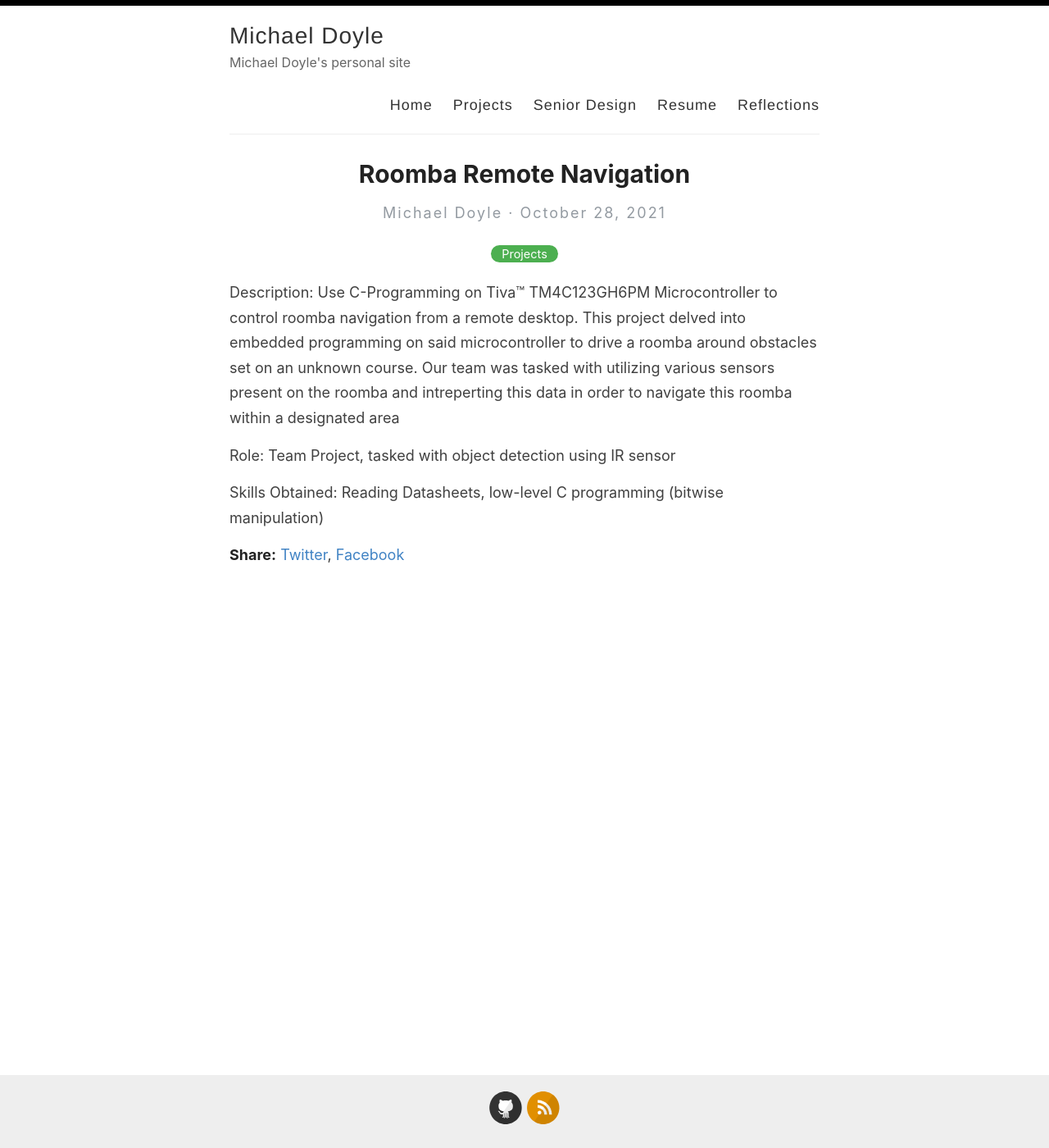
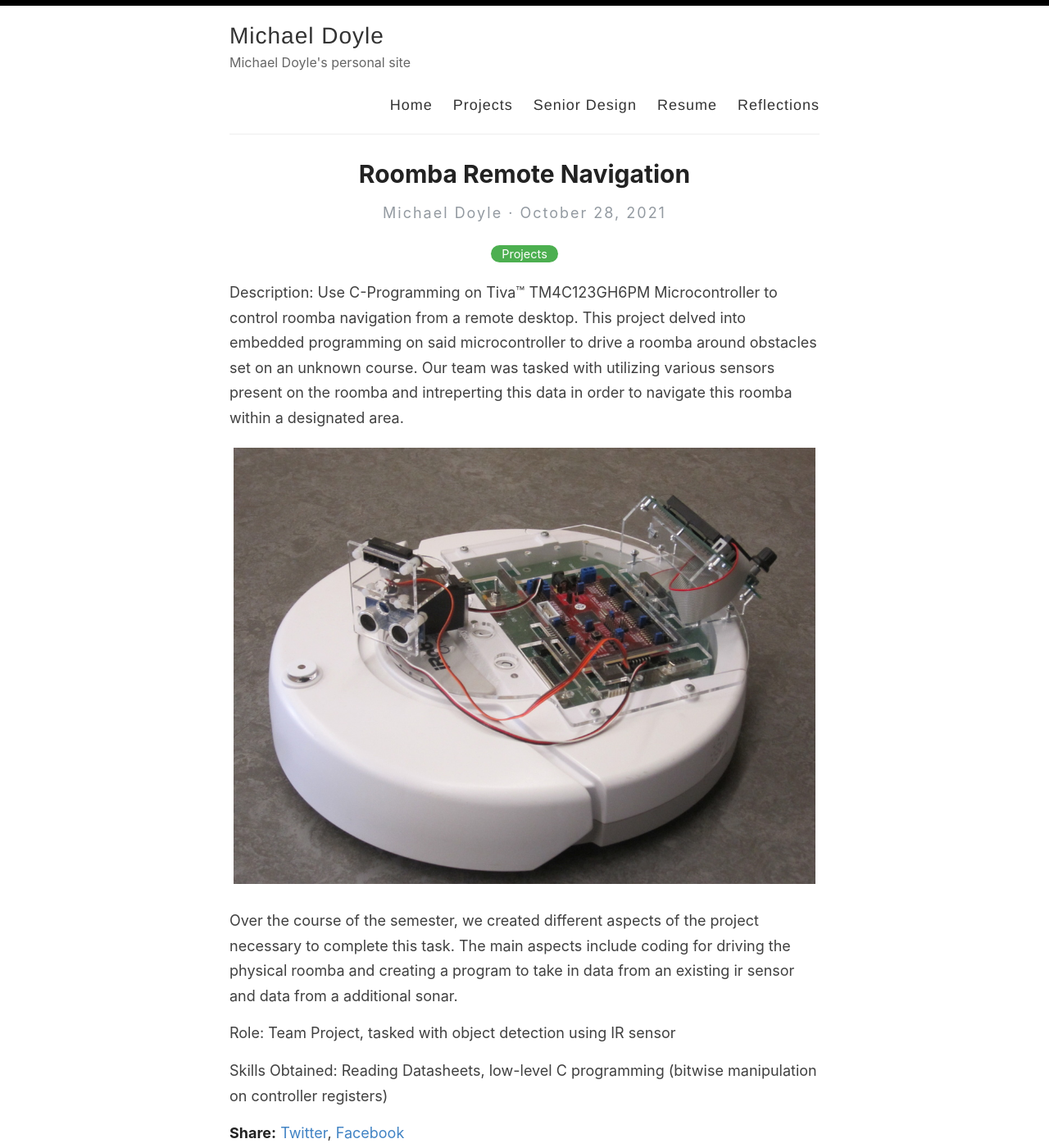
Before and after one commit to francidollars/francidollars.github.io, a Jekyll site: the page built from _posts/2021-10-28-roomba-remote-navigation.md, in a window 1280 px wide and 1400 px high. Shown: the whole window at 82% size. Built offline with Jekyll 4.4.1, drawn with Linux system fonts in a browser that asks for light colours.

Commit message:
Update 2021-10-28-roomba-remote-navigation.md

```diff
--- a/_posts/2021-10-28-roomba-remote-navigation.md
+++ b/_posts/2021-10-28-roomba-remote-navigation.md
@@ -5,11 +5,19 @@ categories: Projects
 ---
 
 Description:
-Use C-Programming on Tiva™ TM4C123GH6PM Microcontroller to control roomba navigation from a remote desktop. This project delved into embedded programming on said microcontroller to drive a roomba around obstacles set on an unknown course. Our team was tasked with utilizing various sensors present on the roomba and intreperting this data in order to navigate this roomba within a designated area
+Use C-Programming on Tiva™ TM4C123GH6PM Microcontroller to control roomba navigation from a remote desktop. This project delved into embedded programming on said microcontroller to drive a roomba around obstacles set on an unknown course. Our team was tasked with utilizing various sensors present on the roomba and intreperting this data in order to navigate this roomba within a designated area.
+
+<div style="display:flex;align-items:center;">
+  <div style="flex:50%;padding:5px;">
+    <img src="/images/cpre288_roomba.jpg" style="width:100%;">
+  </div>
+</div>
+
+Over the course of the semester, we created different aspects of the project necessary to complete this task. The main aspects include coding for driving the physical roomba and creating a program to take in data from an existing ir sensor and data from a additional sonar.
 
 
 Role:
 	Team Project, tasked with object detection using IR sensor
 
 Skills Obtained:
-	Reading Datasheets, low-level C programming (bitwise manipulation)
+	Reading Datasheets, low-level C programming (bitwise manipulation on controller registers)
```
